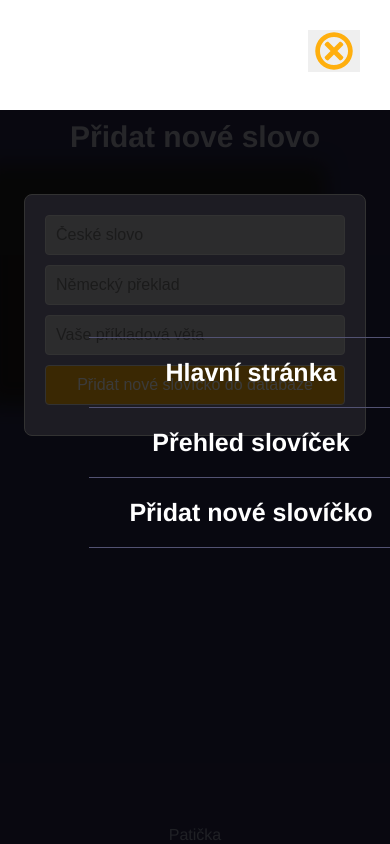
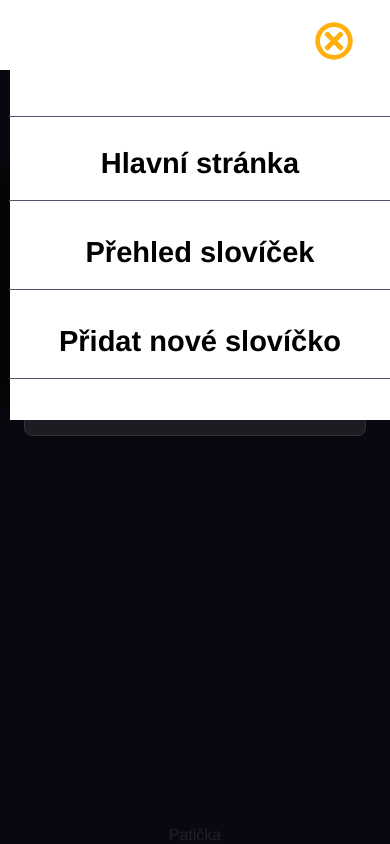
Before and after one commit to DenisaZem/projekt_vyuka, a React (Create React App) app: page /form in a window 390 px wide. Both pictures are taken after a click on the button 334 px from the left and 51 px from the top of the page. Built offline with nearby package versions, Linux system fonts and the light colour scheme.

Commit message:
Fix respons navigation menu_white navi bar vol2

```diff
--- a/src/components/Navigace.css
+++ b/src/components/Navigace.css
@@ -100,23 +100,56 @@ nav a {
     font-family:Helvetica;
   }
 
+  .work-menu {
+    width: 380px;
+    min-width: 150px;
+    height: 350px;
+    min-height: 150px;
+    position: fixed;
+    top: 70px;
+    right: 0px;
+    display: flex;
+    flex-direction: column;
+    align-items: center;
+    justify-content: center;
+    background-color: white;
+  }
+
+  /* .work-menu.open {
+    right: 0;
+    transform: scale(1);
+    height: 350px;
+  } */
+
+
+  .nav-menu{
+    /* background-color: #ffffff; */
+
+  }
+
   .menu{
     display: flex;
     flex-direction: column;
-    align-items: start;
     justify-content: center;
+    align-items: center;
+    /* border:2px solid #525272; */
+
   }
 
-  .menu a{
-    text-align: center;
-    font-size: 25px;
-    color: #ffffff;
+  .menu a {
+    display: flex;
+    align-items: center;
+    justify-content: center;
+    margin: 10px;
+    margin-bottom: 5px;
     padding: 20px;
-    margin: 0;
-    width: 100%;
-    border-bottom: 1px solid  #525272;
+
+
+    font-size: 29px;
+    color: black;
+    width: 100%; /* Přidáno pro zabrání zalamování na nový řádek */
+    border-bottom: 1px solid #525272;
     transition: transform 0.5s ease;
-
   }
 
   .menu a:hover {
@@ -125,21 +158,27 @@ nav a {
 
   .menu a:first-child {
     border-top: 1px solid #525272;
-    padding: 20px;
-
+    /* margin-top: 20px; */
+    padding-top: 30px;
+    display: flex;
+    align-items: center;
+    justify-content: center;
   }
 
-  .nav-menu-button{
+  .nav-menu-button {
     display: flex;
-    position:absolute;
+    position: fixed;
     top: 0;
     width: 100%;
-    height: 110px;
+    height: 70px;
     background-color: #ffffff;
     z-index: 99;
     transform: translateX(0%);
     transition: transform 0.8s ease;
   }
+  /* .nav-menu-button:hover{
+    background-color: none;
+  } */
 
   .menuButton{
     display: flex;
@@ -147,12 +186,13 @@ nav a {
     justify-content: end;
     color: rgb(255, 175, 14) ;
     border: none;
+    background-color: transparent;
     font-size: 40px;
     z-index: 100;
     position:absolute;
-    top: 30px;
+    top: 20px;
     right: 30px;
-    transition: transform 0.5s ease;
+    transition: transform 0.2s ease;
 }
 
   .menuButton:hover {
@@ -185,12 +225,10 @@ nav.nav.show{
   position: fixed;
   z-index: 99;
   background-color: rgba(0, 0, 0, 0.773);
-  left: 0;
-  top: 0;
   height: 100%;
   width: 100%;
+  padding: 0;
 }
-
 
 .nav.show .menu-overlay {
   visibility: visible;
@@ -218,11 +256,11 @@ nav.nav.show{
   background-color: rgb(255, 175, 14);
 } */
 
-.work-menu{
+/* .work-menu{
   display: flex;
   justify-content: center;
   align-items: center;
-}
+} */
 
 /* .nav-menu{
   position: fixed;
--- a/src/components/Navigace.js
+++ b/src/components/Navigace.js
@@ -45,7 +45,7 @@ useEffect(() => {
           className="iconBook"
           alt="onlineEdu"
         />
-        <div className="work-menu">
+        <div className={`work-menu ${showMenu ? "open" : ""}`}>
           <div className="menu-overlay"></div>
           <div className="nav-menu">
             <div className="close-nav-menu" onClick={handleMenuToggle}>
```
